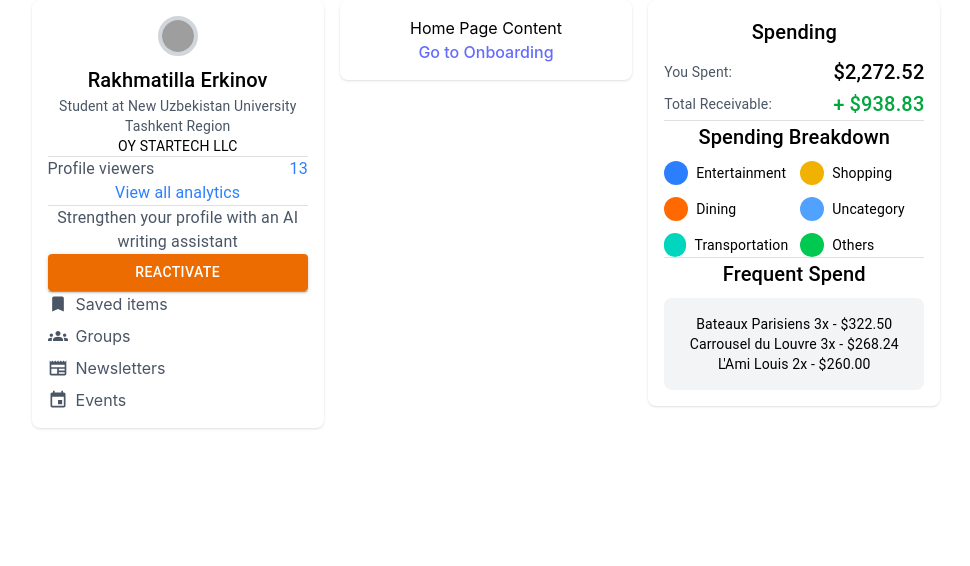
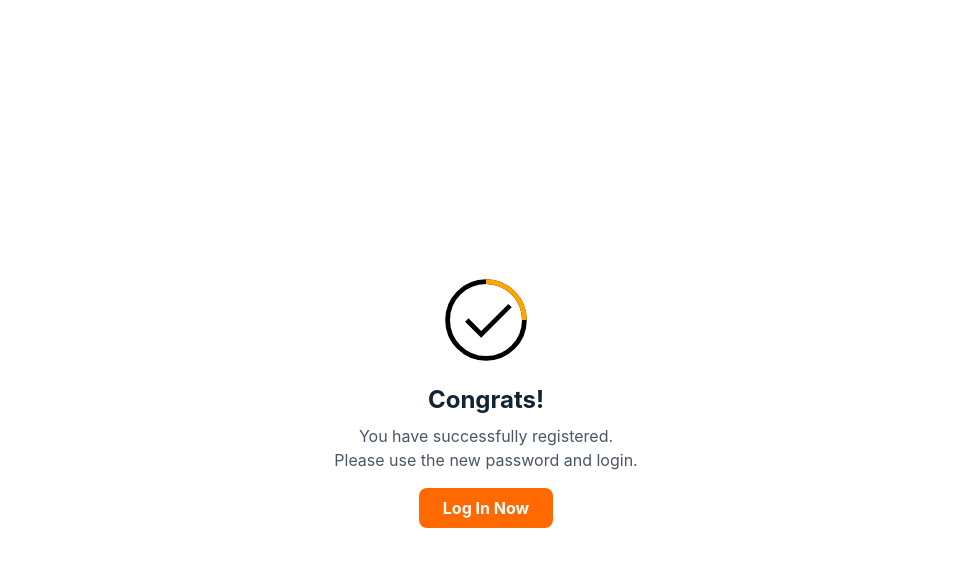
Before and after one commit to erkinov-wtf/split-bill, a React (Vite) app in the folder frontend/: page /succes-page in a window 1280 px wide. Shown: the top 566 px of the page, without its empty margins (154-1124 px from the left). Built offline with nearby package versions, Linux system fonts and the light colour scheme; grey boxes are pictures that could not be loaded; the HTML template or start-up script is replaced by a standard one.

Commit message:
Success-page created!

```diff
--- a/frontend/src/App.jsx
+++ b/frontend/src/App.jsx
@@ -7,6 +7,8 @@ import Login from "./pages/login/index.jsx";
 import UsersRoomPage from "./pages/all-users-rooms/UsersRooms.jsx";
 import CreateRoom from "./pages/create-room/index.jsx";
 import UpdateUserStatus from "./pages/update-user-status/index.jsx";
+import SuccessPage from "./pages/success-page/index.jsx";
+
 
 const Home = () => {
     return (
@@ -32,6 +34,7 @@ function App() {
             <Route path="/create" element={<Layout><CreateRoom /></Layout>} />
             <Route path="/rooms" element={<Layout><UsersRoomPage /></Layout>}/>
             <Route path="/update-status" element={<Layout><UpdateUserStatus /></Layout>} />
+            <Route path="/succes-page" element={<SuccessPage/>} />
         </Routes>
     );
 }
--- a/frontend/src/pages/success-page/index.jsx
+++ b/frontend/src/pages/success-page/index.jsx
@@ -24,4 +24,5 @@ const SuccessPage = () => {
     );
 };
 
+
 export default SuccessPage;
```
